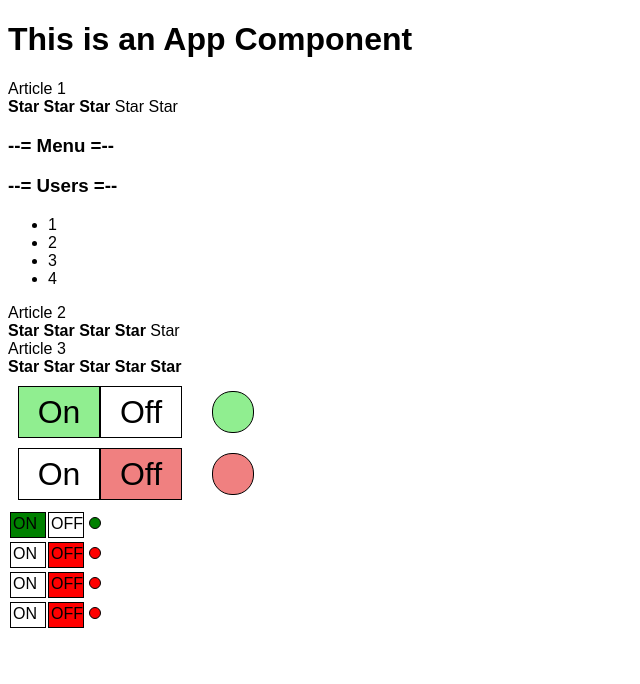
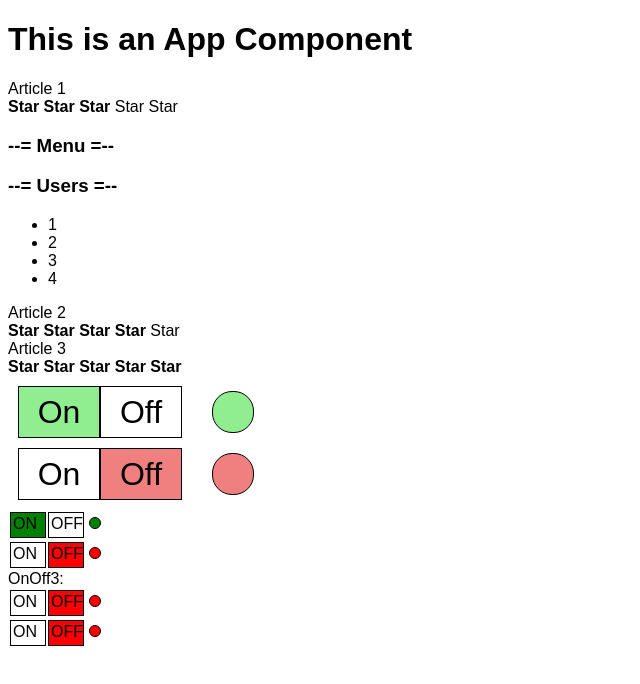
Before and after one commit to yuvinogradov/react_kbzda, a React (Create React App) app: page / in a window 1280 px wide. Shown: the top 684 px of the page, without its empty margins (0-640 px from the left). Built offline with nearby package versions, Linux system fonts and the light colour scheme.

Commit message:
fixed types for OnOff3 component

```diff
--- a/src/App.tsx
+++ b/src/App.tsx
@@ -28,6 +28,7 @@ function App() {
       <OnOff on={false} />
       <OnOff2 on={true} />
       <OnOff2 on={false} />
+      <div>OnOff3:</div>
       <OnOff3 on={true} />
       <OnOff3 on={false} />
     </div>
--- a/src/components/OnOff/OnOff.tsx
+++ b/src/components/OnOff/OnOff.tsx
@@ -56,7 +56,7 @@ export function OnOff2(props: OnOffPropsType) {
   );
 }
 
-type OnOff3PropsType = {};
+type OnOff3PropsType = {on: boolean;};
 
 export function OnOff3(props: OnOff3PropsType) {
   // different way to define styles:
```
